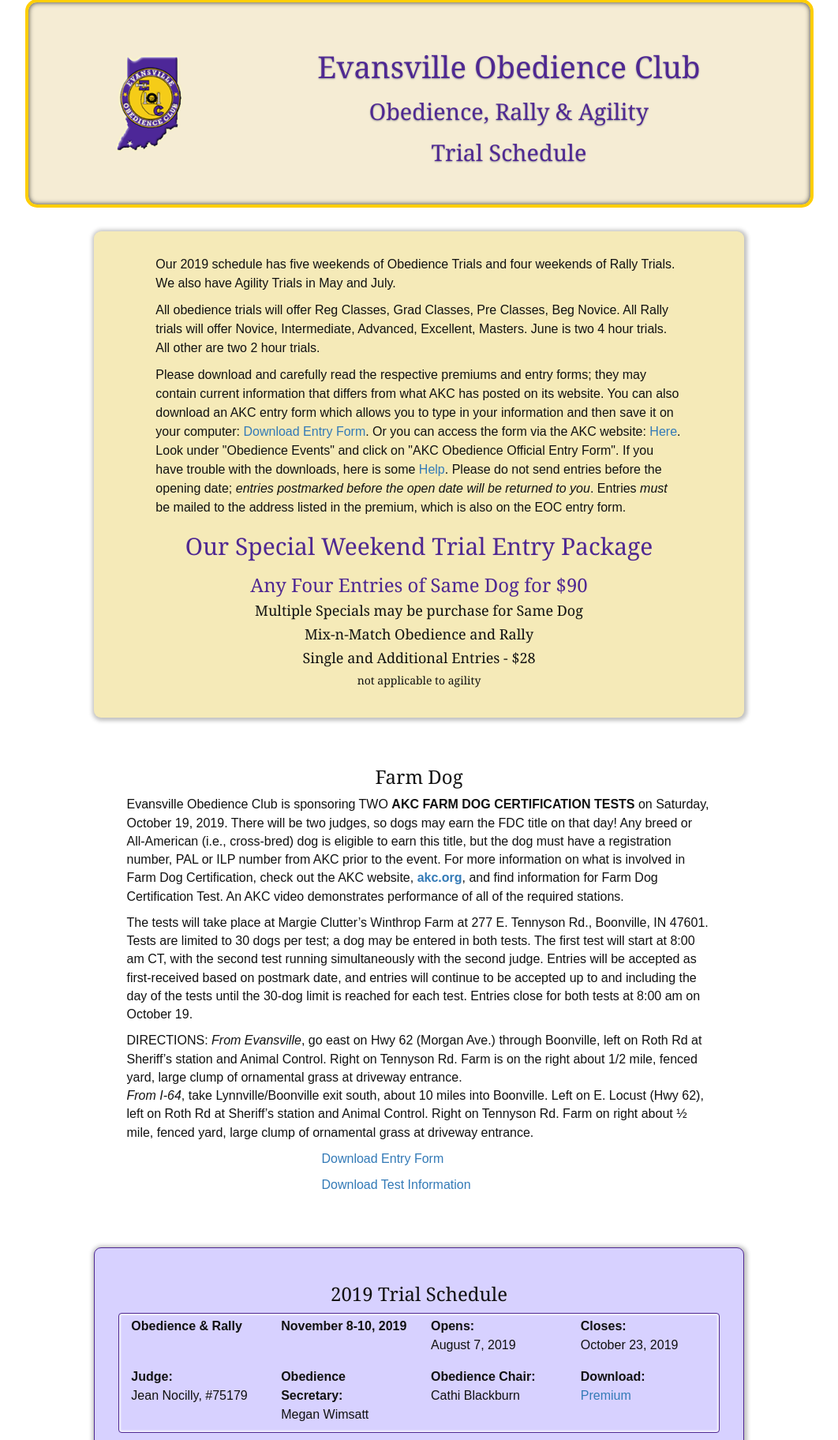
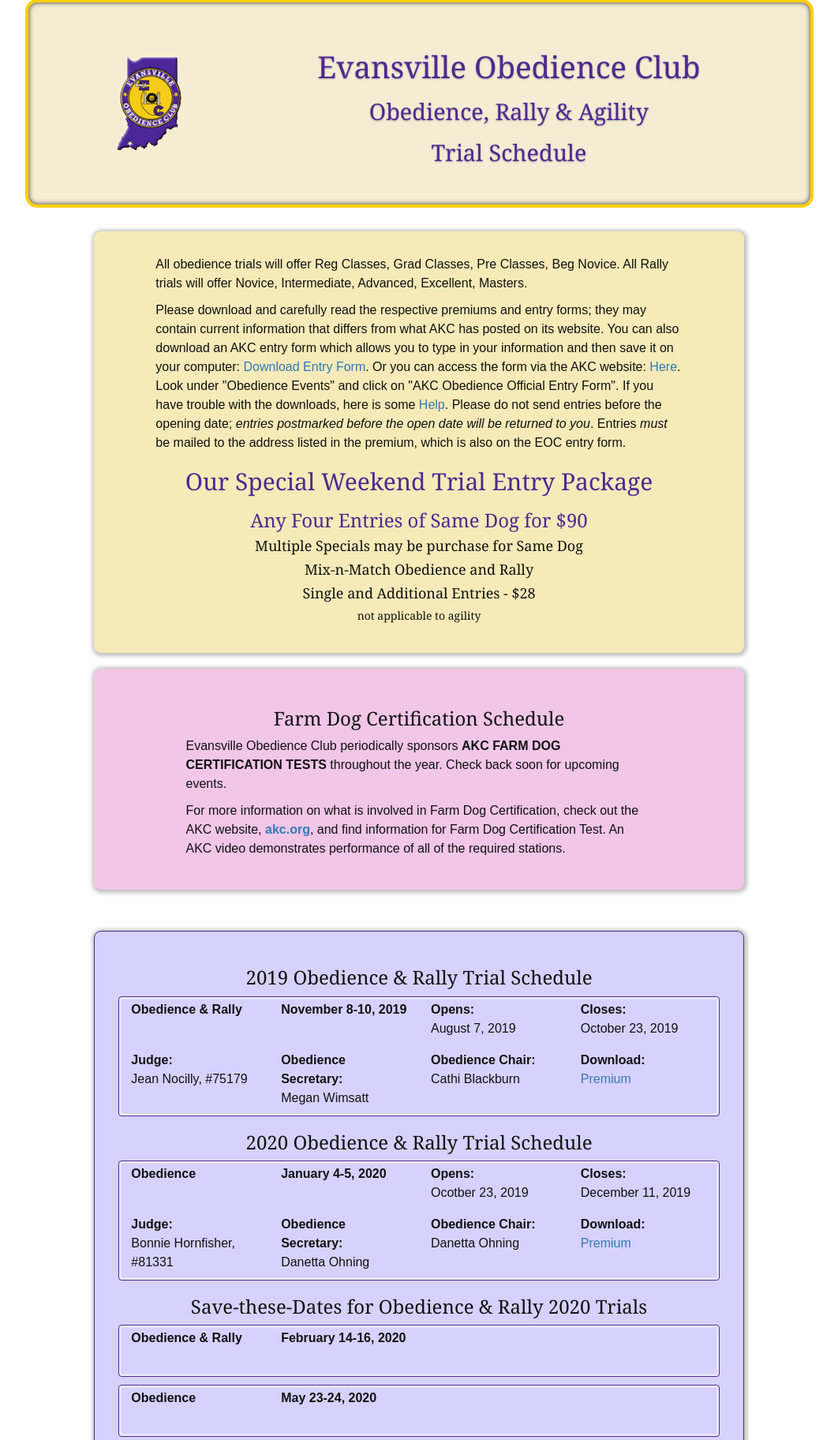
Before and after one commit to iggalot/EOCWebsite, a PHP site: page /trials.html in a window 1280 px wide. Shown: the part 105-1929 px from the top of the page at 79% size, without its empty margins (109-1171 px from the left). Run offline with PHP 8.4, Linux system fonts and the light colour scheme; some libraries are stand-ins or nearby versions; some web fonts are replaced.

Commit message:
Updates 11/6/19
Cleaned up Trial pages.  Added 2020 R&O Trials.  Minor format changes.  Outdated information removed.  Created new red and green box styles for CSS.

```diff
--- a/eocstyles.css
+++ b/eocstyles.css
@@ -669,6 +669,28 @@
 	margin:1rem 0;
 	box-shadow:1px 1px 5px 3px rgba(51,51,51,.3);
 }
+
+.box-red {
+	background-color:#f1c6e7;
+ 	border-radius:9px;
+	padding: 2.5rem 3rem;
+	font-size: 1.6rem;
+	line-height:1.5em;
+	text-align:left;
+	margin:1rem 0;
+	box-shadow:1px 1px 5px 3px rgba(51,51,51,.3);
+}
+
+.box-grn {
+	background-color:#b1e8ed;
+	padding: 2.5rem 3rem;
+	font-size: 1.6rem;
+	line-height:1.5em;
+	text-align:left;
+	margin:1rem 0;
+	box-shadow:1px 1px 5px 3px rgba(51,51,51,.3);
+}
+
 .box-blu {
 	background-color:#d7d1ff;
  	border-radius:9px;
--- a/trials.html
+++ b/trials.html
@@ -118,8 +118,11 @@
    	<div class="row">
     	<div class="col-md-8 col-md-push-2">
 	        <div class="trial box-yel">
-                <p>Our 2019 schedule has five weekends of Obedience Trials and four weekends of Rally Trials. We also have Agility Trials in May and July.</p>
+<!--                 <p>Our 2019 schedule has five weekends of Obedience Trials and four weekends of Rally Trials. We also have Agility Trials in May and July.</p>
 				<p>All obedience trials will offer Reg Classes, Grad Classes, Pre Classes, Beg Novice. All Rally trials will offer Novice, Intermediate, Advanced, Excellent, Masters. June is two 4 hour trials. All other are two 2 hour trials.
+				</p>
+				<-->
+				<p>All obedience trials will offer Reg Classes, Grad Classes, Pre Classes, Beg Novice. All Rally trials will offer Novice, Intermediate, Advanced, Excellent, Masters.
 				</p>
                 <p>Please download and carefully read the respective premiums and entry forms; they may contain current information that differs from what AKC has posted on its website. You can also download an AKC entry form which allows you to type in your information and then save it on your computer: <a href="pdf-doc-files/AKC-Entry-Form.pdf" target="_blank">Download Entry Form</a>. Or you can access the form via the AKC website: <a href="https://www.akc.org/pdfs/masterform.cfm" target="_blank">Here</a>. Look under "Obedience Events" and click on "AKC Obedience Official Entry Form". If you have trouble with the downloads, here is some <a href="wheredownload.html" target="_blank">Help</a>. Please do not send entries before the opening date; <em>entries postmarked before the open date will be returned to you</em>. Entries <em>must</em> be mailed to the address listed in the premium, which is also on the EOC entry form.</p>
 				<h2 class="purpl">Our Special Weekend Trial Entry Package</h2>
@@ -135,26 +138,39 @@
     	</div>
 	</div>
     <div class="row">
-		<div class="col-md-8 col-md-push-2 top-mar-2m btm-mar-1m">
-			<h3>Farm Dog </h3>
-			<p class="fs-16 wid-90 center-block">Evansville Obedience Club is sponsoring TWO <strong>AKC FARM DOG CERTIFICATION TESTS</strong> on Saturday, October 19, 2019. There will be two judges, so dogs may earn the FDC title on that day! Any breed or All-American (i.e., cross-bred) dog is eligible to earn this title, but the dog must have a registration number, PAL or ILP number from AKC prior to the event. For more information on what is involved in Farm Dog Certification, check out the AKC website, <a href="https://www.akc.org" target="_blank"><strong>akc.org</strong></a>, and find information for Farm Dog Certification Test. An AKC video demonstrates performance of all of the required stations.</p>
+    	<div class="col-md-8 col-md-push-2">
+	        <div class="trial box-red">
+				<h3>Farm Dog Certification Schedule </h3>
+
+				<p class="fs-16 wid-90 center-block">Evansville Obedience Club periodically sponsors <strong>AKC FARM DOG CERTIFICATION TESTS</strong> throughout the year. Check back soon for upcoming events.</p>
+
+				<p class="fs-16 wid-90 center-block">For more information on what is involved in Farm Dog Certification, check out the AKC website, <a href="https://www.akc.org" target="_blank"><strong>akc.org</strong></a>, and find information for Farm Dog Certification Test. An AKC video demonstrates performance of all of the required stations.</p>
+			</div>
+
+
+<!--
+			 on Saturday, October 19, 2019. There will be two judges, so dogs may earn the FDC title on that day! Any breed or All-American (i.e., cross-bred) dog is eligible to earn this title, but the dog must have a registration number, PAL or ILP number from AKC prior to the event. For more information on what is involved in Farm Dog Certification, check out the AKC website, <a href="https://www.akc.org" target="_blank"><strong>akc.org</strong></a>, and find information for Farm Dog Certification Test. An AKC video demonstrates performance of all of the required stations.</p>
 
 			<p class="fs-16 wid-90 center-block">The tests will take place at Margie Clutter’s Winthrop Farm at 277 E. Tennyson Rd., Boonville, IN 47601. Tests are limited to 30 dogs per test; a dog may be entered in both tests. The first test will start at 8:00 am CT, with the second test running simultaneously with the second judge. Entries will be accepted as first-received based on postmark date, and entries will continue to be accepted up to and including the day of the tests until the 30-dog limit is reached for each test. Entries close for both tests at 8:00 am on October 19.</p>
 
 			<p class="fs-16 wid-90 center-block"><span class="all-caps">Directions</span>: <em>From Evansville</em>, go east on Hwy 62 (Morgan Ave.) through Boonville, left on Roth Rd at Sheriff’s station and Animal Control. Right on Tennyson Rd. Farm is on the right about 1/2 mile, fenced yard, large clump of ornamental grass at driveway entrance.<br>
 			<em>From I-64</em>, take Lynnville/Boonville exit south, about 10 miles into Boonville. Left on E. Locust (Hwy 62), left on Roth Rd at Sheriff’s station and Animal Control. Right on Tennyson Rd. Farm on right about ½ mile, fenced yard, large clump of ornamental grass at driveway entrance.</p>
 			<p class="fs-16 center-block wid-30"><a href="pdf-doc-files/AKC-FARM-DOG-CERTIFICATION- Entry-Form.docx" target="_blank">Download Entry Form</a></p>
-			<p class="fs-16 center-block wid-30"><a href="pdf-doc-files/EOC-Farm-Dog-2019.docx" target="_blank">Download Test Information</a></p>
+			<p class="fs-16 center-block wid-30"><a href="pdf-doc-files/EOC-Farm-Dog-2019.docx" target="_blank">Download Test Information</a></p> -->
 
 
 		</div>
+	</div>
+
+	<!-- Obedience and Rally -->
+	<div class="row">
     	<div class="col-md-8 col-md-push-2 top-mar-2m btm-mar-2m">
     		<div class="box-blu outline">
 			<!--Layout for Trial dates and premiums-->
-			<h3>2019 Trial Schedule</h3>
+			<h3>2019 Obedience &amp Rally Trial Schedule</h3>
 
+			<!-- 2019 -->
 			<div class="row trial-sch outline hilite">
-
 				<!--div class="container-fluid outline"--><!--November -->
 				<div class="col-md-3 trial-ht top-pad-quartem">
 					<p><strong>Obedience &amp; Rally</strong></p>
@@ -183,7 +199,8 @@
 				</div>
 			</div><!--Layout for Trial dates and premiums-->
 
-				<h3>2020 Trial Schedule</h3>
+			<!-- 2020 -->
+			<h3>2020 Obedience &amp; Rally Trial Schedule</h3>
 			<div class="row trial-sch outline hilite">
 
 				<!--div class="container-fluid outline"--><!--November -->
@@ -212,10 +229,91 @@
 				<div class="col-md-3 trial-ht top-pad-quartem">
 					<p><strong>Download:</strong><br><a href="pdf-doc-files/2020_January_ObediencePremium.pdf" target="_blank">Premium</a></p>
 				</div>
-				</div><!--Layout for Trial dates and premiums-->
-			</div><!--END TRIALS-->
+			</div>
+
+				<!-- Save-The-Date -->
+			<h3>Save-these-Dates for Obedience &amp; Rally 2020 Trials</h3>
+			<div class="row trial-sch outline hilite">
+				<!--div class="container-fluid outline"--><!--November -->
+				<div class="col-md-3 trial-ht top-pad-quartem">
+					<p><strong>Obedience &amp; Rally</strong></p>
+				</div>
+				<div class="col-md-3 trial-ht top-pad-quartem">
+					<p><strong>February 14-16, 2020</strong></p>
+				</div>
+			</div>
+
+			<div class="row trial-sch outline hilite">
+				<!--div class="container-fluid outline"--><!--November -->
+				<div class="col-md-3 trial-ht top-pad-quartem">
+					<p><strong>Obedience</strong></p>
+				</div>
+				<div class="col-md-3 trial-ht top-pad-quartem">
+					<p><strong>May 23-24, 2020</strong></p>
+				</div>
+			</div>
+
+
+			<div class="row trial-sch outline hilite">
+				<!--div class="container-fluid outline"--><!--November -->
+				<div class="col-md-3 trial-ht top-pad-quartem">
+					<p><strong>Rally</strong></p>
+				</div>
+				<div class="col-md-3 trial-ht top-pad-quartem">
+					<p><strong>June 6-7, 2020</strong></p>
+				</div>
+			</div>
+
+			<div class="row trial-sch outline hilite">
+				<!--div class="container-fluid outline"--><!--November -->
+				<div class="col-md-3 trial-ht top-pad-quartem">
+					<p><strong>Obedience &amp; Rally</strong></p>
+				</div>
+				<div class="col-md-3 trial-ht top-pad-quartem">
+					<p><strong>September 4-6, 2020</strong></p>
+				</div>
+			</div>
+
+			<div class="row trial-sch outline hilite">
+				<!--div class="container-fluid outline"--><!--November -->
+				<div class="col-md-3 trial-ht top-pad-quartem">
+					<p><strong>Obedience &amp; Rally</strong></p>
+				</div>
+				<div class="col-md-3 trial-ht top-pad-quartem">
+					<p><strong>November 6-8, 2020</strong></p>
+				</div>
+			</div>
+
+				<!--Layout for Trial dates and premiums-->
+			</div><!--END OBEDIENCE AND RALLY TRIALS-->
 		</div><!-- Close Content Container -->
 	</div>
+
+	<!-- Obedience and Rally -->
+	<div class="row">
+    	<div class="col-md-8 col-md-push-2 top-mar-2m btm-mar-2m">
+    		<div class="box-grn outline">
+
+			<!-- Agility Trial Save-The-Date -->
+			<h3>Save-these-Dates for Agility 2020 Trials</h3>
+			<div class="row trial-sch outline hilite">
+				<!--div class="container-fluid outline"--><!--November -->
+				<div class="col-md-3 trial-ht top-pad-quartem">
+					<p><strong>Agility</strong></p>
+				</div>
+				<div class="col-md-3 trial-ht top-pad-quartem">
+					<p><strong>Check back soon for upcoming dates</strong></p>
+				</div>
+			</div>
+
+
+				<!--Layout for Trial dates and premiums-->
+			</div><!--END OBEDIENCE AND RALLY TRIALS-->
+		</div><!-- Close Content Container -->
+	</div>
+
+
+	<!-- Hotel Info -->
 	<div class="row">
 		<div class="container">
 		<h3>Some of the Hotels and Motels in the Evansville Metro Area</h3>
```
Also changed, not shown: index.html (+4 -12 lines). Lines whose indentation alone changed are shown as unchanged.
